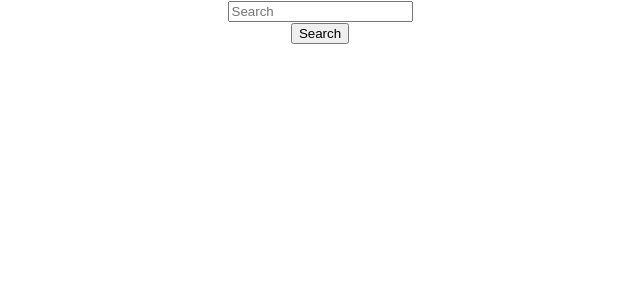
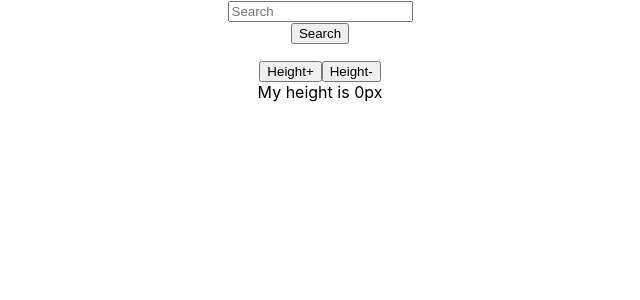
Before and after one commit to roman-toritsyn/react-studying, a React (Create React App) app: page / in a window 1280 px wide. Shown: the top 300 px of the page, without its empty margins (320-960 px from the left). Built offline with nearby package versions, Linux system fonts and the light colour scheme.

Commit message:
getBoundingClientRect usage with callBackRef

```diff
--- a/src/App.tsx
+++ b/src/App.tsx
@@ -21,6 +21,7 @@ import { PropTypesComponent } from './components/PropTypes'
 import { SyntheticEvents } from './components/SyntheticEvents'
 import { SetState } from './components/Hooks/UseState'
 import { AxiosUsage } from './components/AxiosUsage'
+import { GetBoundingClientRect } from './components/GetBoundingClientRect'
 
 function App() {
   const [online, setOnline] = useState(true);
@@ -65,6 +66,7 @@ function App() {
       {/* <SyntheticEvents /> */}
       {/* <SetState /> */}
       <AxiosUsage />
+      <GetBoundingClientRect />
     </div>
   );
 }
--- a/src/components/AxiosUsage/AxiosUsage.jsx
+++ b/src/components/AxiosUsage/AxiosUsage.jsx
@@ -1,4 +1,4 @@
-import { useMemo, useState } from "react"
+import { useMemo, useState, useRef, useCallback } from "react"
 import { useGetArticles } from './useGetArticles'
 
 const URL = 'http://hn.algolia.com/api/v1/search?query='
@@ -10,6 +10,7 @@ export const AxiosUsage = () => {
   const [query, setQuery] = useState('')
 
   const { articles, isLoading, isError } = useGetArticles(URL, query)
+
 
   // const [isLoading, setIsloading] = useState(false)
   // const [articles, setArticles] = useState([])
--- /dev/null
+++ b/src/components/GetBoundingClientRect/GetBoundingClientRect.jsx
@@ -0,0 +1,25 @@
+import React, { useState, useCallback } from "react";
+
+
+export const GetBoundingClientRect = () => {
+  const [height, setHeight] = useState(0);
+
+  const measuredRef = useCallback((node) => {
+    if(node !== null) {
+      setHeight(node.getBoundingClientRect().height)
+    }
+  }, [])
+
+  return (
+    <>
+      <button onClick={() => setHeight((prev) => prev + 5)}>Height+</button>
+      <button onClick={() => setHeight((prev) => prev - 5)}>Height-</button>
+      <div
+        style={{height: `${height}px`, backgroundColor: "red"}}
+        ref={measuredRef}
+      >
+        My height is {height}px
+      </div>
+    </>
+  )
+}
--- /dev/null
+++ b/src/components/GetBoundingClientRect/index.js
@@ -0,0 +1 @@
+export * from './GetBoundingClientRect'
```
